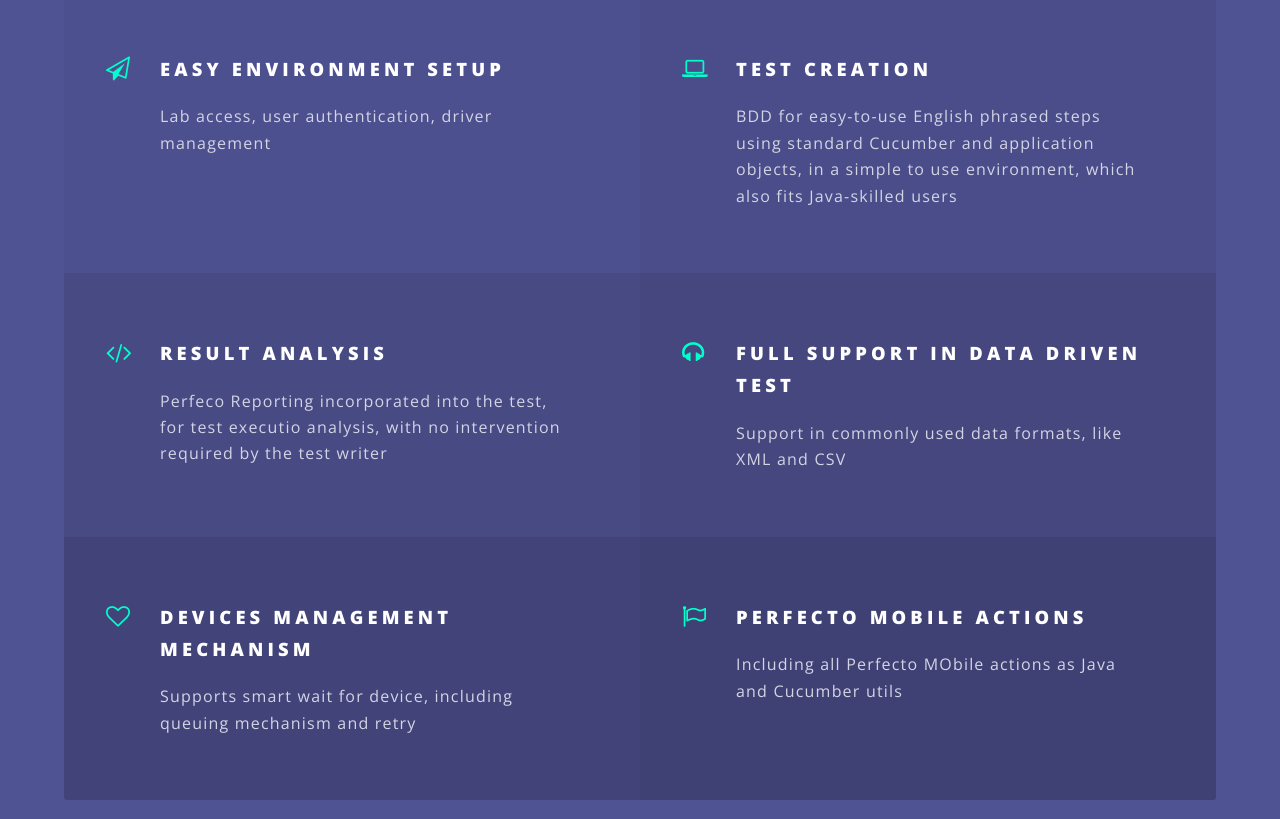
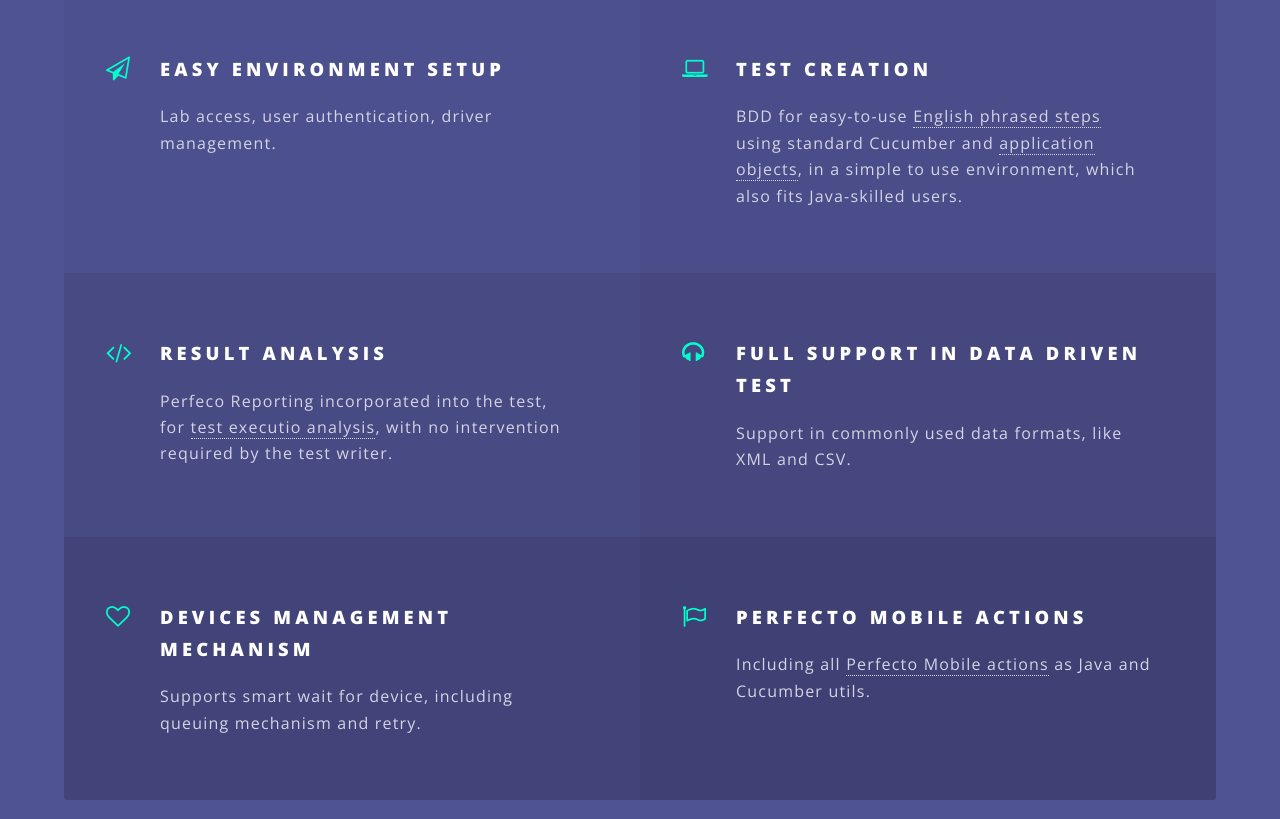
Before and after one commit to Perfecto-Quantum/Project-Quantum.github.io, a Jekyll site: the page built from index.html, in a window 1280 px wide. Shown: the part 1200-2019 px from the top of the page. Built offline with Jekyll 4.4.1, drawn with Linux system fonts in a browser that asks for light colours; some of the changed lines change nothing that is shown.

Commit message:
add some links inside the features section

```diff
--- a/index.html
+++ b/index.html
@@ -72,27 +72,28 @@
 							<ul class="features">
 								<li class="icon fa-paper-plane-o">
 									<h3>Easy environment setup</h3>
-									<p>Lab access, user authentication, driver management</p>
+									<p>Lab access, user authentication, driver management.</p>
 								</li>
 								<li class="icon fa-laptop">
 									<h3>Test creation</h3>
-									<p>BDD for easy-to-use English phrased steps using standard Cucumber and application objects, in a simple to use environment, which also fits Java-skilled users</p>
+									<p>BDD for easy-to-use <a target="_blank" href="https://github.com/PerfectoCode/Quantum/wiki/BDD-Implementation">English phrased steps</a> using standard Cucumber and
+                                        <a target="_blank" href="https://github.com/PerfectoCode/Quantum/wiki/Object%20Repository">application objects</a>, in a simple to use environment, which also fits Java-skilled users.</p>
 								</li>
 								<li class="icon fa-code">
 									<h3>Result analysis</h3>
-									<p>Perfeco Reporting incorporated into the test, for test executio analysis, with no intervention required by the test writer</p>
+									<p>Perfeco Reporting incorporated into the test, for <a target="_blank" href="https://github.com/PerfectoCode/Quantum/wiki/Viewing-test-execution-results">test executio analysis</a>, with no intervention required by the test writer.</p>
 								</li>
 								<li class="icon fa-headphones">
 									<h3>Full support in data driven test</h3>
-									<p>Support in commonly used data formats, like XML and CSV</p>
+									<p>Support in commonly used data formats, like XML and CSV.</p>
 								</li>
 								<li class="icon fa-heart-o">
 									<h3>Devices management mechanism</h3>
-									<p>Supports smart wait for device, including queuing mechanism and retry</p>
+									<p>Supports smart wait for device, including queuing mechanism and retry.</p>
 								</li>
 								<li class="icon fa-flag-o">
 									<h3>Perfecto Mobile actions</h3>
-									<p>Including all Perfecto MObile actions as Java and Cucumber utils</p>
+									<p>Including all <a target="_blank" href="https://github.com/PerfectoCode/Quantum/wiki/Perfecto%20predefined%20steps">Perfecto Mobile actions</a> as Java and Cucumber utils.</p>
 								</li>
 							</ul>
                             <footer>
```
